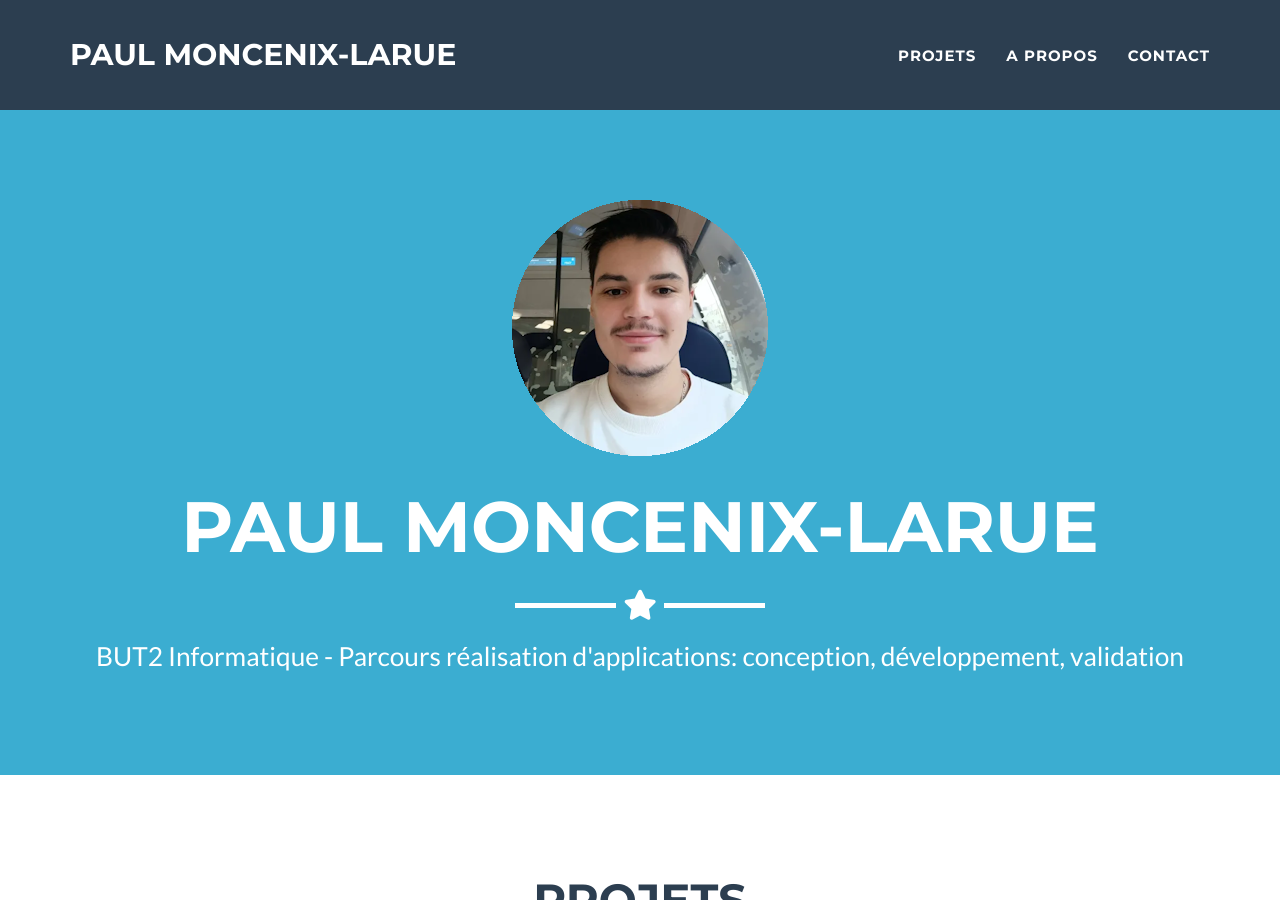
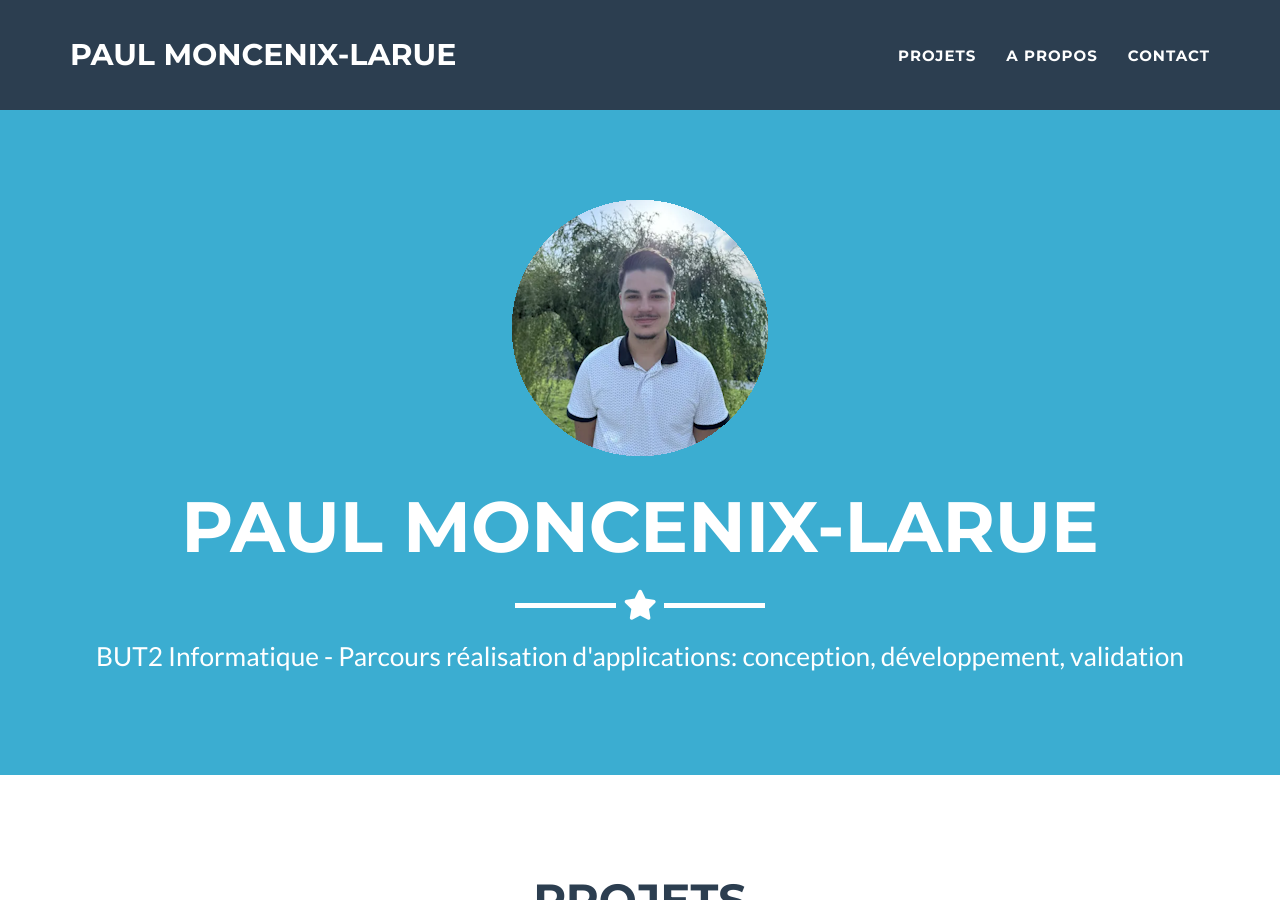
Before and after one commit to pmoncenix/portfolio-v2, a Jekyll site: the page built from _posts/2025-06-20-Draw.io-to-DNS-file.markdown, in a window 1280 px wide and 900 px high. Built offline with Jekyll 4.4.1, drawn with Linux system fonts in a browser that asks for light colours.

Commit message:
Changement photo de profil

```diff
--- a/_includes/header.html
+++ b/_includes/header.html
@@ -3,7 +3,7 @@
   <div class="container">
     <div class="row">
       <div class="col-lg-12">
-        <img class="img-responsive" src="img/paul1.png" alt="profile-pic" />
+        <img class="img-responsive" src="img/paul2.png" alt="profile-pic" />
         <div class="intro-text">
           <span class="name">{{ site.title }}</span>
           <hr class="star-light" />
```
Also changed, not shown: img/paul2.png (added).
